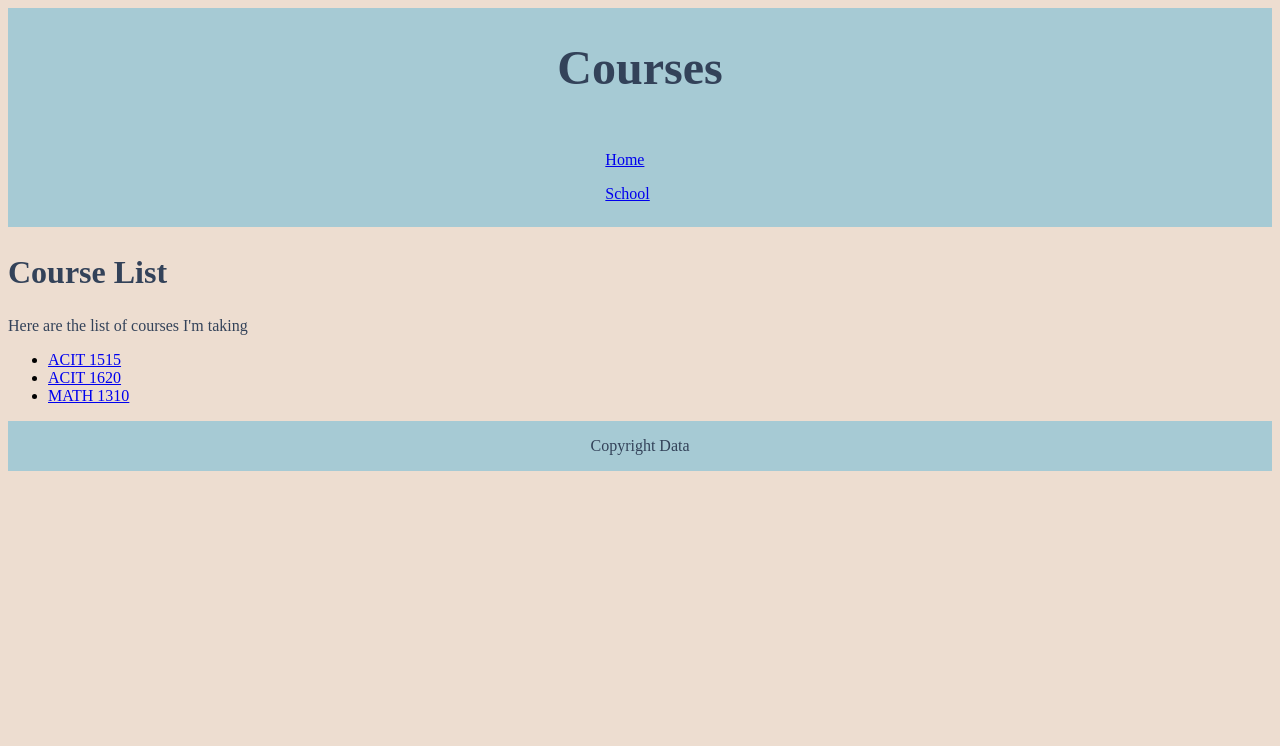
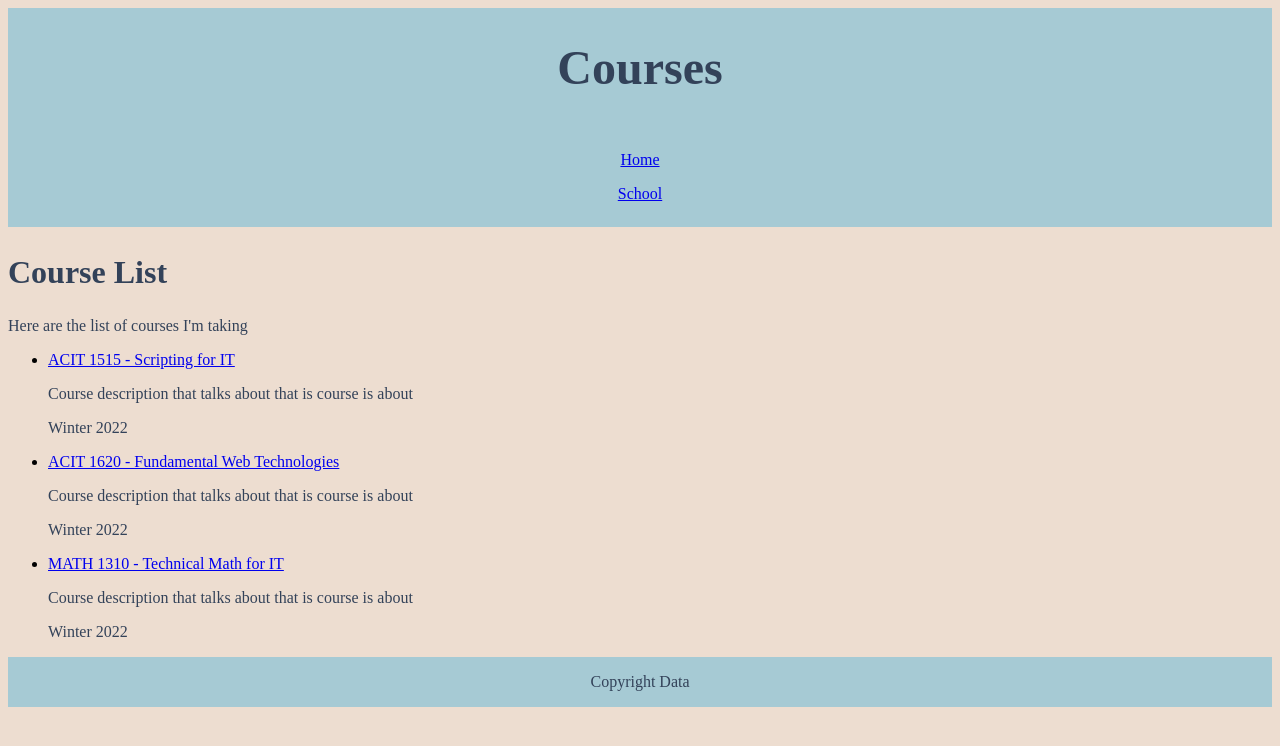
Before and after one commit to MarcoCat/bcit_web_personal_website, a plain HTML site: page misc/courses.html in a window 1280 px wide. Drawn offline with Linux system fonts and the light colour scheme.

Commit message:
fixes center align in nav, adds description and date to each course

```diff
--- a/css/stylesheet.css
+++ b/css/stylesheet.css
@@ -32,11 +32,13 @@ header ul {
     display: flex;
     justify-content: center;
     flex-direction: column;
+    padding: 0px
 }
 
 header li {
     list-style: none;
     padding: 0.5em;
+    text-align: center;
 }
 
 #main_title {
--- a/misc/courses.html
+++ b/misc/courses.html
@@ -25,19 +25,31 @@
                 <p>Here are the list of courses I'm taking</p>
                 <ul>
                     <li>
+                        <section>
                             <a href="https://www.bcit.ca/outlines/acit1515/"
-                            >ACIT 1515</a
+                                >ACIT 1515 - Scripting for IT</a
                             >
+                            <p>Course description that talks about that is course is about</p>
+                            <p>Winter 2022</p>
+                        </section>
                     </li>
                     <li>
+                        <section>
                             <a href="https://www.bcit.ca/outlines/acit1620/"
-                            >ACIT 1620</a
+                                >ACIT 1620 - Fundamental Web Technologies</a
                             >
+                            <p>Course description that talks about that is course is about</p>
+                            <p>Winter 2022</p>
+                        </section>
                     </li>
                     <li>
+                        <section>
                             <a href="https://www.bcit.ca/outlines/math1310/"
-                            >MATH 1310</a
+                                >MATH 1310 - Technical Math for IT</a
                             >
+                            <p>Course description that talks about that is course is about</p>
+                            <p>Winter 2022</p>
+                        </section>
                     </li>
                 </ul>
             </article>
```
Lines whose indentation alone changed are shown as unchanged.
